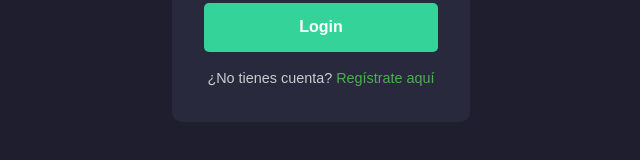
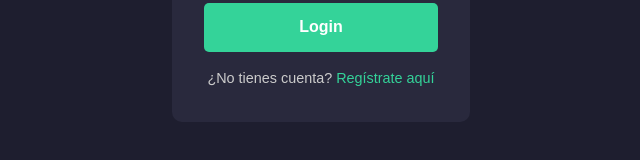
Before and after one commit to Larzt/Fitracker, a React (Vite) app in the folder client/: page / in a window 1280 px wide. Shown: the part 463-623 px from the top of the page, without its empty margins (319-959 px from the left). Built offline with nearby package versions, Linux system fonts and the light colour scheme.

Commit message:
Logres fix colors

```diff
--- a/client/src/css/logres.css
+++ b/client/src/css/logres.css
@@ -91,7 +91,7 @@ body {
 .form-container input:focus,
 .form-container select:focus {
   outline: none;
-  border-color: #4caf50; /* Verde al enfocarse */
+  border-color: #34d399; /* Verde al enfocarse */
 }
 
 /* Placeholder */
@@ -131,7 +131,7 @@ body {
 }
 
 .form-container p a {
-  color: #4caf50;
+  color: #34d399;
   text-decoration: none;
   transition: color 0.2s ease;
 }
```
